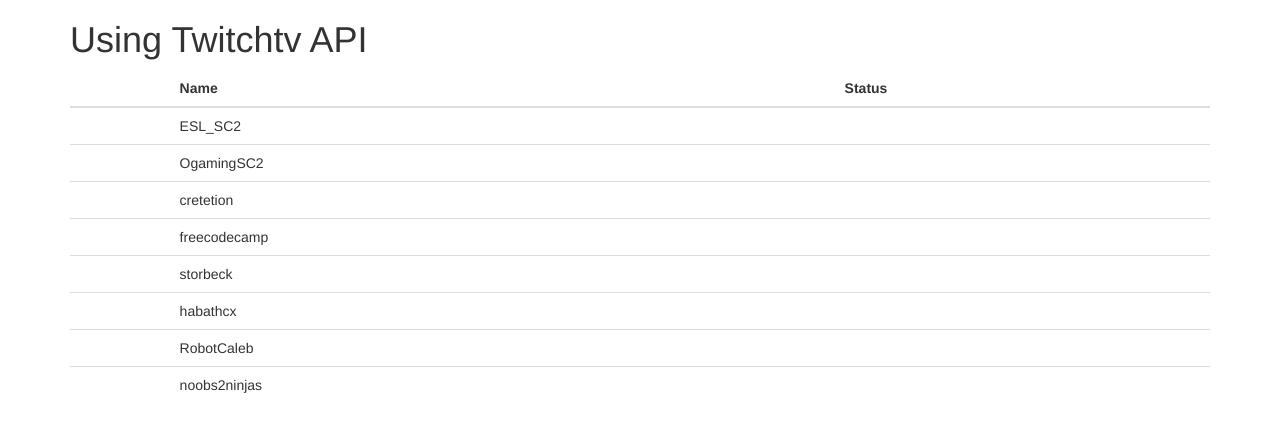
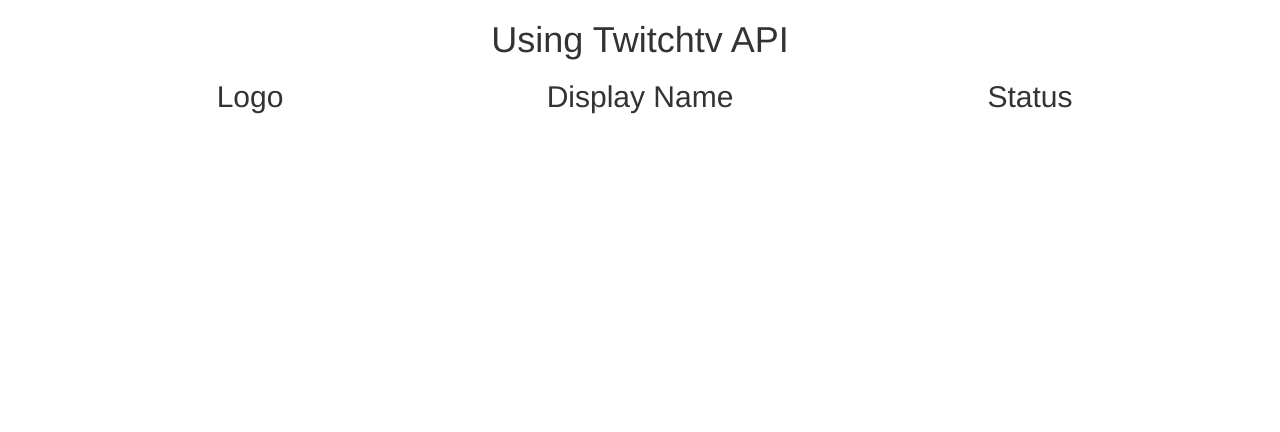
Before and after one commit to vanessamuller/twitchtv-API, a plain HTML site: page index.html in a window 1280 px wide. Drawn offline with nearby package versions, Linux system fonts and the light colour scheme; no server answers.

Commit message:
finished html

```diff
--- a/index.html
+++ b/index.html
@@ -10,61 +10,29 @@
 </head>
 <body>
   <div class="container">
-      <h1>Using Twitchtv API</h1>
-      <a class="status" href="https://www.twitch.tv/freecodecamp" target="blank"></a>
+    <h1 class="text-center">Using Twitchtv API</h1>
+    <h2 class="text-center"><a class="status" href="https://www.twitch.tv/freecodecamp" target="blank"></a></h2>
 
-  <table class="table">
-  <thead>
-    <tr>
-      <th></th>
-      <th>Name</th>
-      <th>Status</th>
-    </tr>
-    <tbody>
-    <tr>
-      <th scope="row" id="user1"></th>
-      <td>ESL_SC2</td>
-      <td></td>
-    </tr>
-      <tr>
-      <th scope="row" id="user2"></th>
-      <td>OgamingSC2</td>
-      <td></td>
-    </tr>
-      <tr>
-      <th scope="row" id="user3"></th>
-      <td>cretetion</td>
-      <td></td>
-    </tr>
-      <tr>
-      <th scope="row" is="user4"></th>
-      <td>freecodecamp</td>
-      <td></td>
-    </tr>
-      <tr>
-      <th scope="row" id="user5"></th>
-      <td>storbeck</td>
-      <td></td>
-    </tr>
-      <tr>
-      <th scope="row" id="user6"></th>
-      <td>habathcx</td>
-      <td></td>
-    </tr>
-      <tr>
-      <th scope="row" id="user7"></th>
-      <td>RobotCaleb</td>
-      <td></td>
-    </tr>
-      <tr>
-      <th scope="row" id="user8"></th>
-      <td>noobs2ninjas</td>
-      <td></td>
-    </tr>
-  </thead>
+    <h2>
+      <div class="row">
+        <div class="col-md-4 text-center">
+          Logo
+        </div>
+        <div class="col-md-4 text-center" id="name">
+          Display Name
+        </div>
+        <div class="col-md-4 text-center">
+          Status
+        </div>
+      </div>
+    </h2>
+
+    <div id="followerInfo">
+
+    </div>
 
 
-  </table>
+
 
   </div>
 </body>
```
Lines whose indentation alone changed are shown as unchanged.
